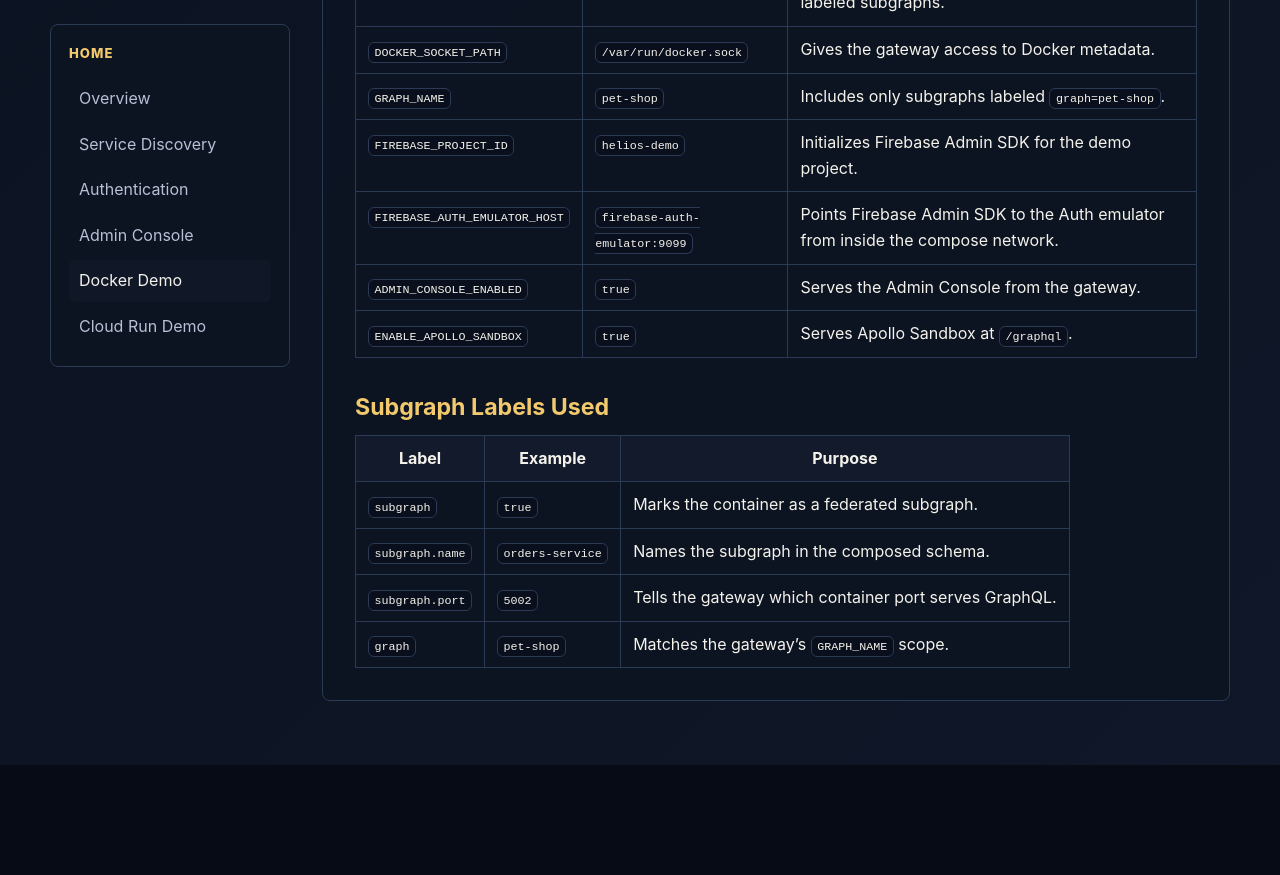
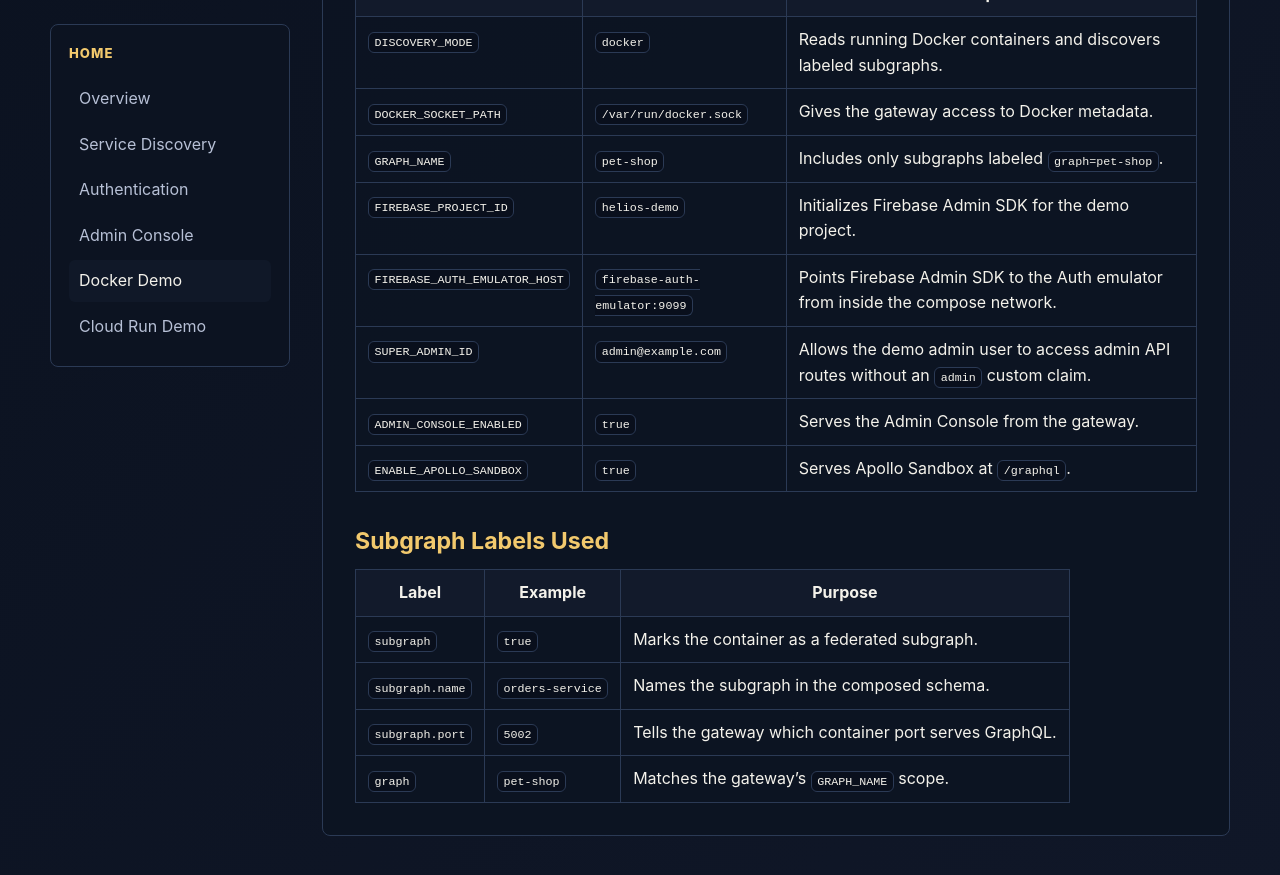
Before and after one commit to zizitop13/helios-gateway, a Jekyll site: the page built from docs/docker-demo.md, in a window 1280 px wide and 900 px high, scrolled down 2445 px. Shown: the top 875 px of the window. Built offline with Jekyll 4.4.1, drawn with Linux system fonts in a browser that asks for light colours; before the commit the page ends 3210 px from its top, so only the background shows below that; some of the changed text lies outside the part shown.

Commit message:
MVP: update docs

```diff
--- a/docs/_layouts/default.html
+++ b/docs/_layouts/default.html
@@ -37,7 +37,7 @@
           <p class="sidebar-title">Home</p>
           <a {% if page.url == '/' %}aria-current="page"{% endif %} href="{{ '/' | relative_url }}">Overview</a>
           <a {% if page.url == '/service-discovery.html' %}aria-current="page"{% endif %} href="{{ '/service-discovery.html' | relative_url }}">Service Discovery</a>
-          <a {% if page.url == '/authorization-and-authentication.html' %}aria-current="page"{% endif %} href="{{ '/authorization-and-authentication.html' | relative_url }}">Authentication</a>
+          <a {% if page.url == '/auth.html' %}aria-current="page"{% endif %} href="{{ '/auth.html' | relative_url }}">Authentication</a>
           <a {% if page.url == '/admin-console.html' %}aria-current="page"{% endif %} href="{{ '/admin-console.html' | relative_url }}">Admin Console</a>
           <a {% if page.url == '/docker-demo.html' %}aria-current="page"{% endif %} href="{{ '/docker-demo.html' | relative_url }}">Docker Demo</a>
           <a {% if page.url == '/cloud-run-demo.html' %}aria-current="page"{% endif %} href="{{ '/cloud-run-demo.html' | relative_url }}">Cloud Run Demo</a>
--- a/docs/docker-demo.md
+++ b/docs/docker-demo.md
@@ -14,6 +14,8 @@
   firebase-auth-emulator:
     image: node:20-bookworm
     working_dir: /workspace
+    environment:
+      SUPER_ADMIN_ID: admin@example.com
     command: >
       sh -lc "apt-get update &&
       apt-get install -y --no-install-recommends openjdk-17-jre-headless &&
@@ -35,6 +37,7 @@
       GRAPH_LABEL_KEY: graph
       FIREBASE_PROJECT_ID: helios-demo
       FIREBASE_AUTH_EMULATOR_HOST: firebase-auth-emulator:9099
+      SUPER_ADMIN_ID: admin@example.com
       ADMIN_CONSOLE_ENABLED: "true"
       ADMIN_CONSOLE_FIREBASE_API_KEY: demo-api-key
       ADMIN_CONSOLE_FIREBASE_AUTH_DOMAIN: localhost
@@ -108,6 +111,7 @@
 | `GRAPH_NAME` | `pet-shop` | Includes only subgraphs labeled `graph=pet-shop`. |
 | `FIREBASE_PROJECT_ID` | `helios-demo` | Initializes Firebase Admin SDK for the demo project. |
 | `FIREBASE_AUTH_EMULATOR_HOST` | `firebase-auth-emulator:9099` | Points Firebase Admin SDK to the Auth emulator from inside the compose network. |
+| `SUPER_ADMIN_ID` | `admin@example.com` | Allows the demo admin user to access admin API routes without an `admin` custom claim. |
 | `ADMIN_CONSOLE_ENABLED` | `true` | Serves the Admin Console from the gateway. |
 | `ENABLE_APOLLO_SANDBOX` | `true` | Serves Apollo Sandbox at `/graphql`. |
 
--- a/docs/index.html
+++ b/docs/index.html
@@ -69,7 +69,7 @@
 
 <ul>
   <li><a href="{{ '/service-discovery.html' | relative_url }}">Service Discovery</a> describes Cloud Run, Docker, and file-based configuration.</li>
-  <li><a href="{{ '/authorization-and-authentication.html' | relative_url }}">Authentication</a> covers Firebase variables and RBAC behavior.</li>
+  <li><a href="{{ '/auth.html' | relative_url }}">Authentication/Authorization</a> covers Firebase variables and RBAC behavior.</li>
   <li><a href="{{ '/admin-console.html' | relative_url }}">Admin Console</a> shows the browser UI served by the gateway.</li>
   <li><a href="{{ '/docker-demo.html' | relative_url }}">Docker Demo</a> provides a copy-ready compose file for the demo subgraphs.</li>
 </ul>
```
Also changed, not shown: docs/auth.md (renamed from docs/authorization-and-authentication.md, +4 -0 lines), README.md, docs/README.md (deleted), logo.png (deleted).
